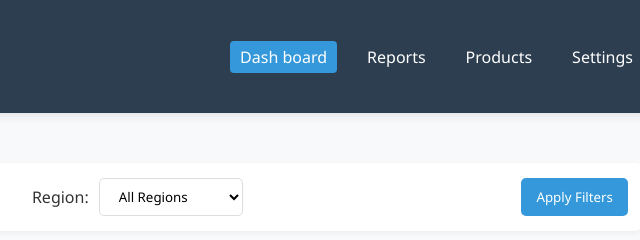
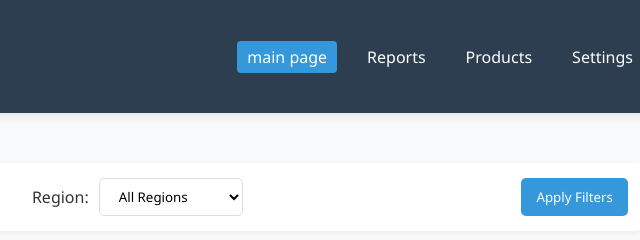
Before and after one commit to HarshaVardhanVarma18/Sales-Website, a plain HTML site: page index.html in a window 1280 px wide. Shown: the top 240 px of the page, 553-1193 px from the left. Drawn offline with nearby package versions, Linux system fonts and the light colour scheme.

Commit message:
Update index.html

```diff
--- a/index.html
+++ b/index.html
@@ -408,7 +408,7 @@
             <div class="logo" id="logo">Sales<span>Insights</span></div>
             <nav>
                 <ul>
-                    <li><a href="#" class="active" id="dashboard-link">Dash board</a></li>
+                    <li><a href="#" class="active" id="dashboard-link">main page</a></li>
                     <li><a href="#" id="reports-link">Reports</a></li>
                     <li><a href="#" id="products-link">Products</a></li>
                     <li><a href="#" id="settings-link">Settings</a></li>
```
